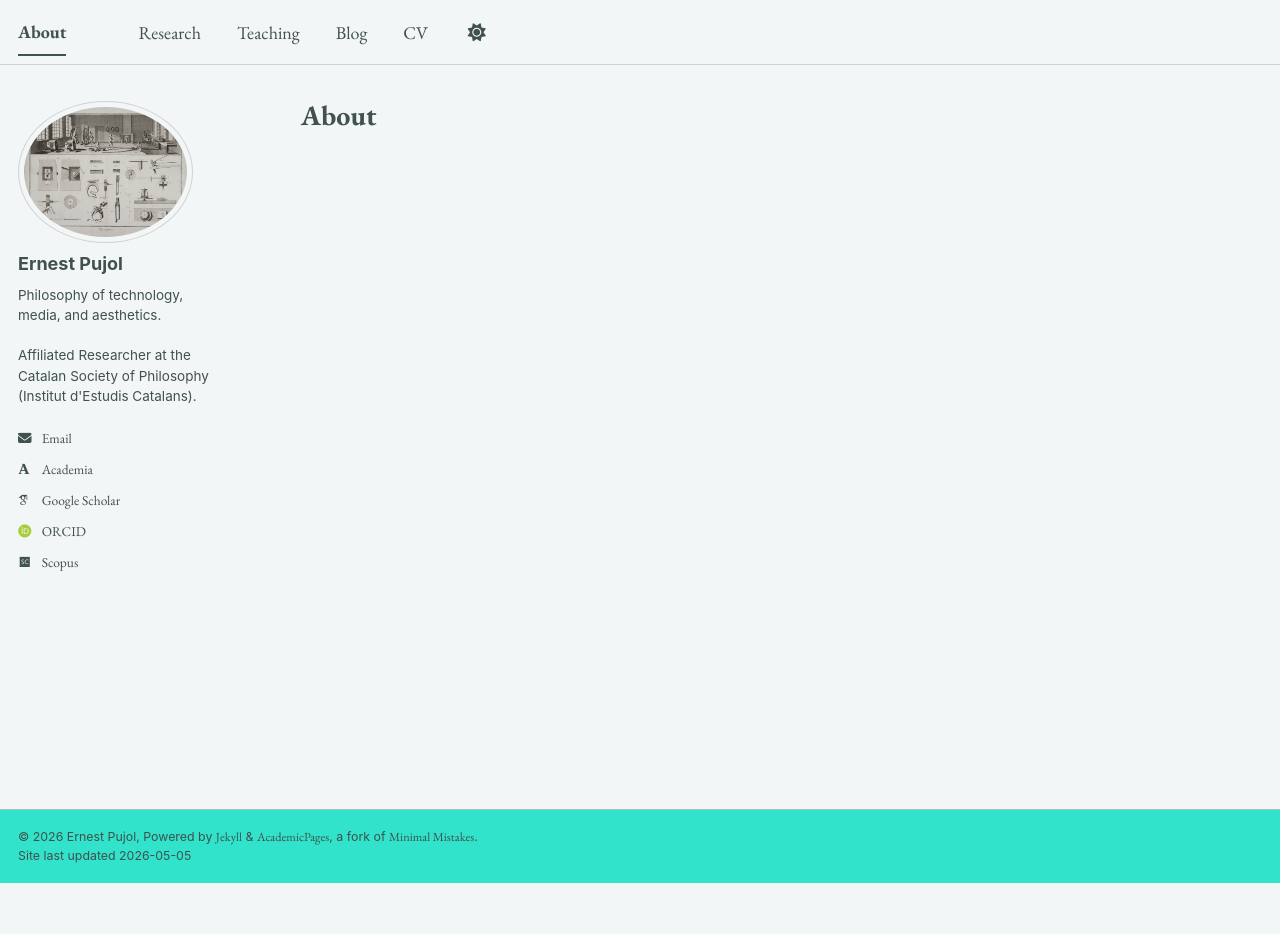
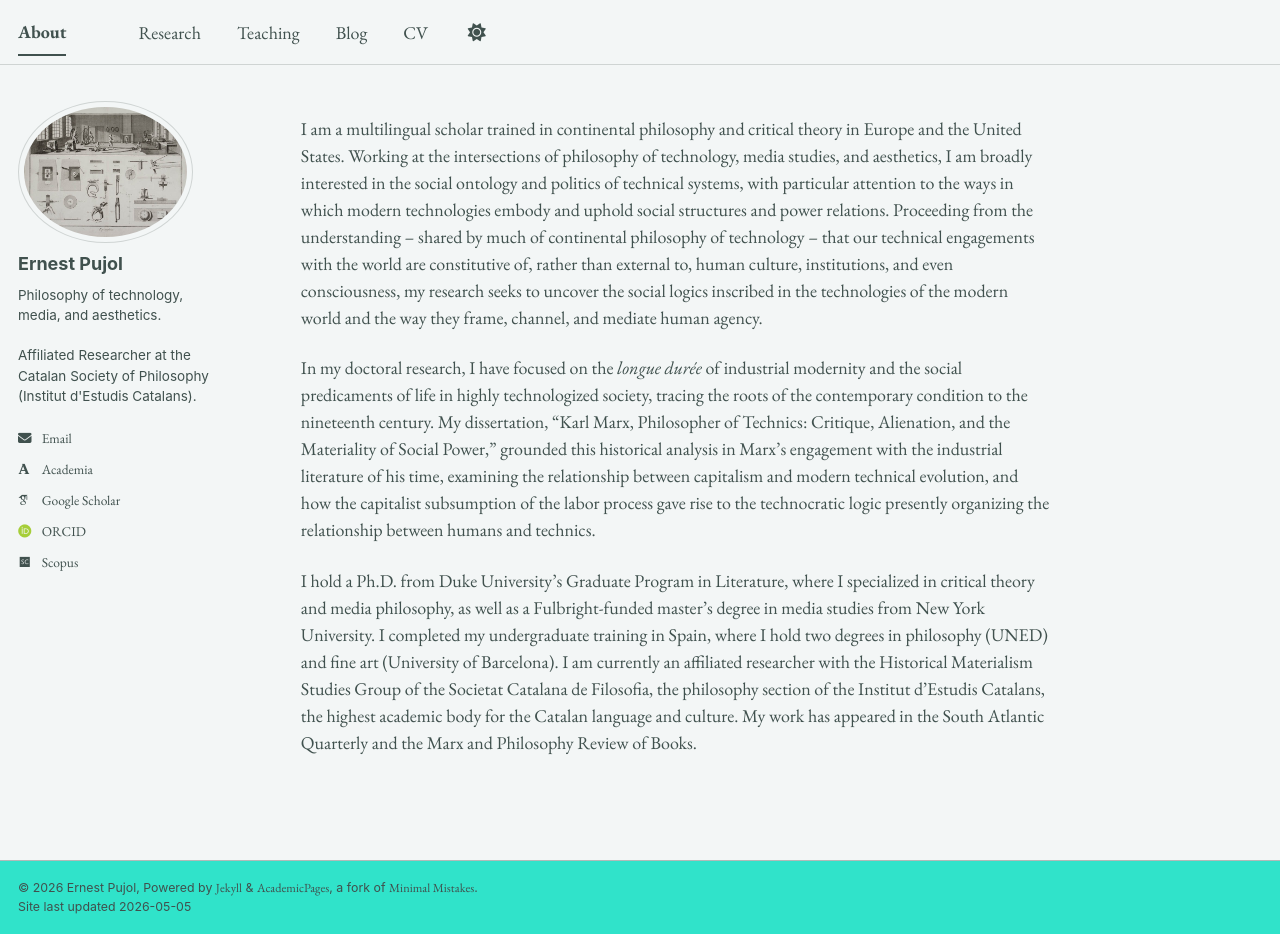
Before and after one commit to epujol90/epujol90.github.io, a Jekyll site: the page built from _pages/about.md, in a window 1280 px wide and 934 px high. Built offline with Jekyll 4.4.1, drawn with Linux system fonts in a browser that asks for light colours; some web fonts are replaced; a script bundle is joined from its source files by our own code; library files that are not in the unit come from our copies.

Commit message:
Update about.md

```diff
--- a/_pages/about.md
+++ b/_pages/about.md
@@ -1,8 +1,14 @@
 ---
 permalink: /
-title: "About"
+title: ""
 author_profile: true
 redirect_from:
   - /about/
   - /about.html
 ---
+
+I am a multilingual scholar trained in continental philosophy and critical theory in Europe and the United States. Working at the intersections of philosophy of technology, media studies, and aesthetics, I am broadly interested in the social ontology and politics of technical systems, with particular attention to the ways in which modern technologies embody and uphold social structures and power relations. Proceeding from the understanding -- shared by much of continental philosophy of technology -- that our technical engagements with the world are constitutive of, rather than external to, human culture, institutions, and even consciousness, my research seeks to uncover the social logics inscribed in the technologies of the modern world and the way they frame, channel, and mediate human agency.
+
+In my doctoral research, I have focused on the _longue durée_ of industrial modernity and the social predicaments of life in highly technologized society, tracing the roots of the contemporary condition to the nineteenth century. My dissertation, “Karl Marx, Philosopher of Technics: Critique, Alienation, and the Materiality of Social Power,” grounded this historical analysis in Marx’s engagement with the industrial literature of his time, examining the relationship between capitalism and modern technical evolution, and how the capitalist subsumption of the labor process gave rise to the technocratic logic presently organizing the relationship between humans and technics.
+
+I hold a Ph.D. from Duke University’s Graduate Program in Literature, where I specialized in critical theory and media philosophy, as well as a Fulbright-funded master’s degree in media studies from New York University. I completed my undergraduate training in Spain, where I hold two degrees in philosophy (UNED) and fine art (University of Barcelona). I am currently an affiliated researcher with the Historical Materialism Studies Group of the Societat Catalana de Filosofia, the philosophy section of the Institut d’Estudis Catalans, the highest academic body for the Catalan language and culture. My work has appeared in the South Atlantic Quarterly and the Marx and Philosophy Review of Books.
```
